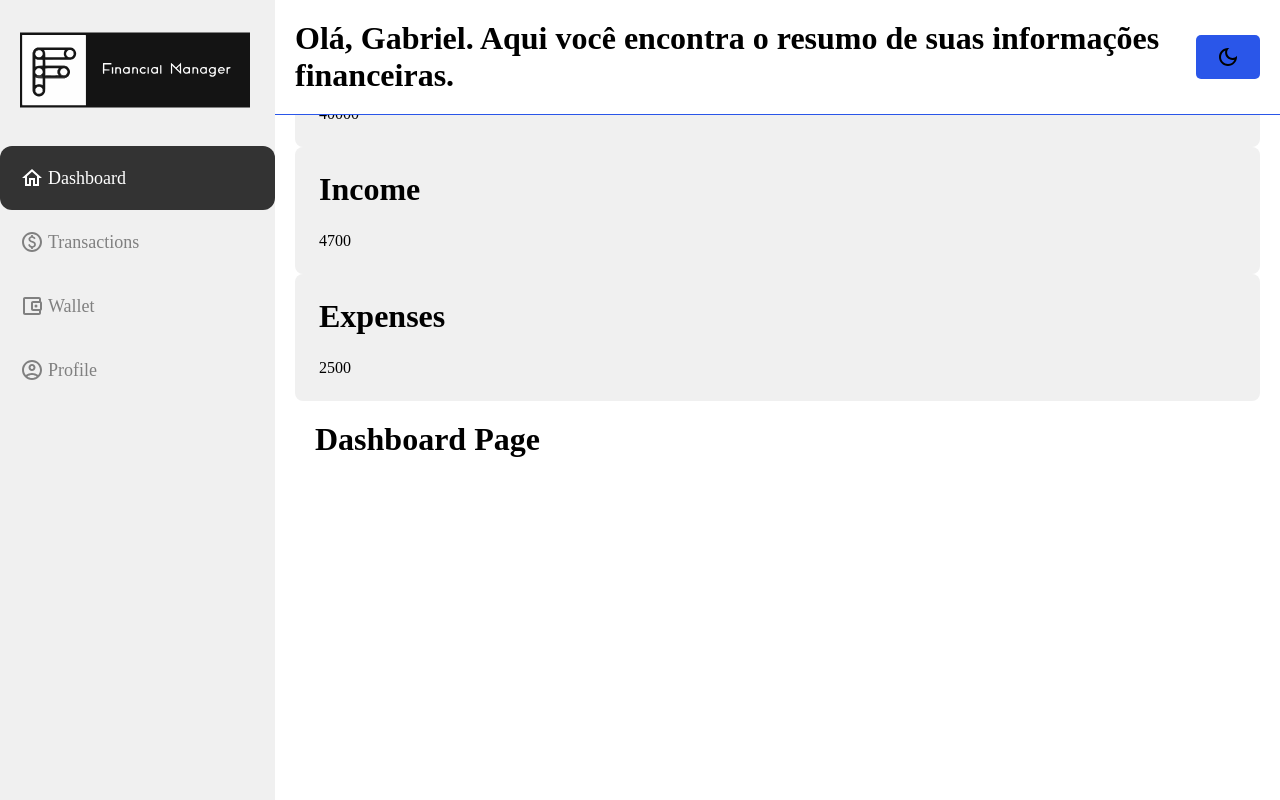
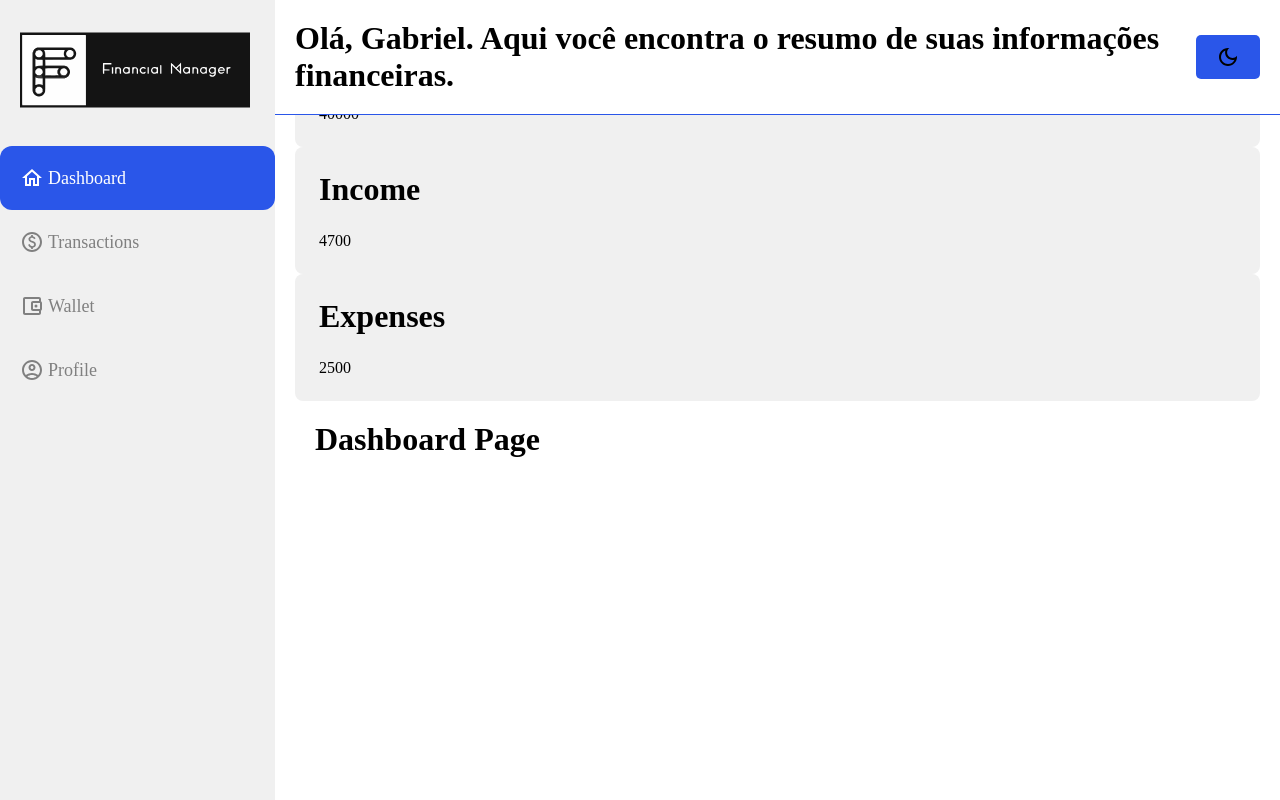
Before and after one commit to Dutra3/financial-manager, a React (Vite) app in the folder financial-manager-frontend/: page / in a window 1280 px wide. Built offline with nearby package versions, Linux system fonts and the light colour scheme.

Commit message:
Change color in side bar menu when module is selected

```diff
--- a/financial-manager-frontend/src/components/SideBar/SideBar.css
+++ b/financial-manager-frontend/src/components/SideBar/SideBar.css
@@ -47,7 +47,7 @@
 
 .sidebar nav ul li a:hover,
 .sidebar nav ul li a.active {
-  background-color: var(--highlight-color, #333);
+  background-color: var(--secondary-color, #333);
   color: white;
   cursor: pointer;
 }
```
